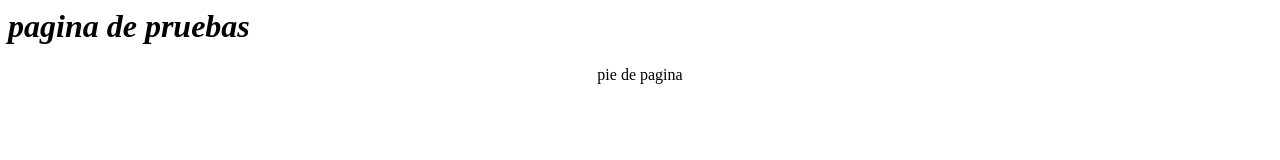
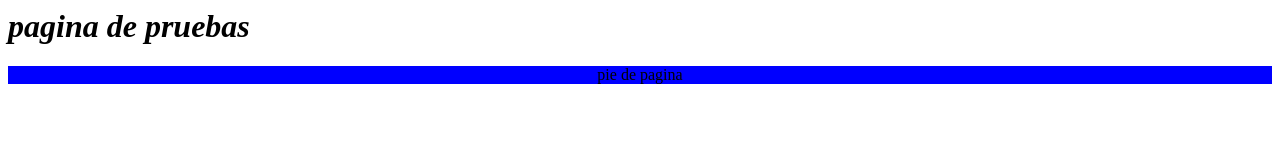
Before and after one commit to andresl199/prueba, a plain HTML site: page index.html in a window 1280 px wide. Drawn offline with Linux system fonts and the light colour scheme.

Commit message:
pie de pagina azul

```diff
--- a/estilos.css
+++ b/estilos.css
@@ -8,5 +8,5 @@ footer{
   bottom: 0:
   position: fixed;
   max-width: 100%;
- /* background-color: green;*/
+ background-color: blue;
 }
```
